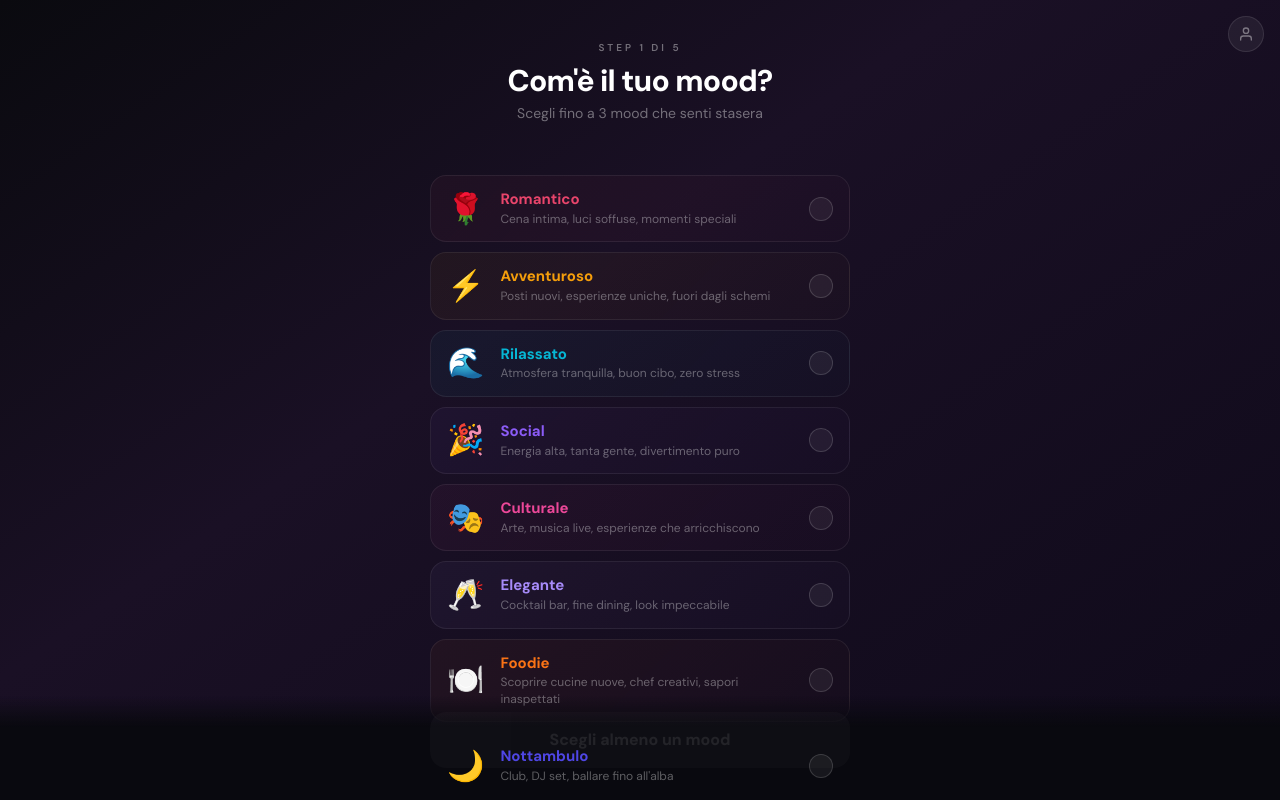
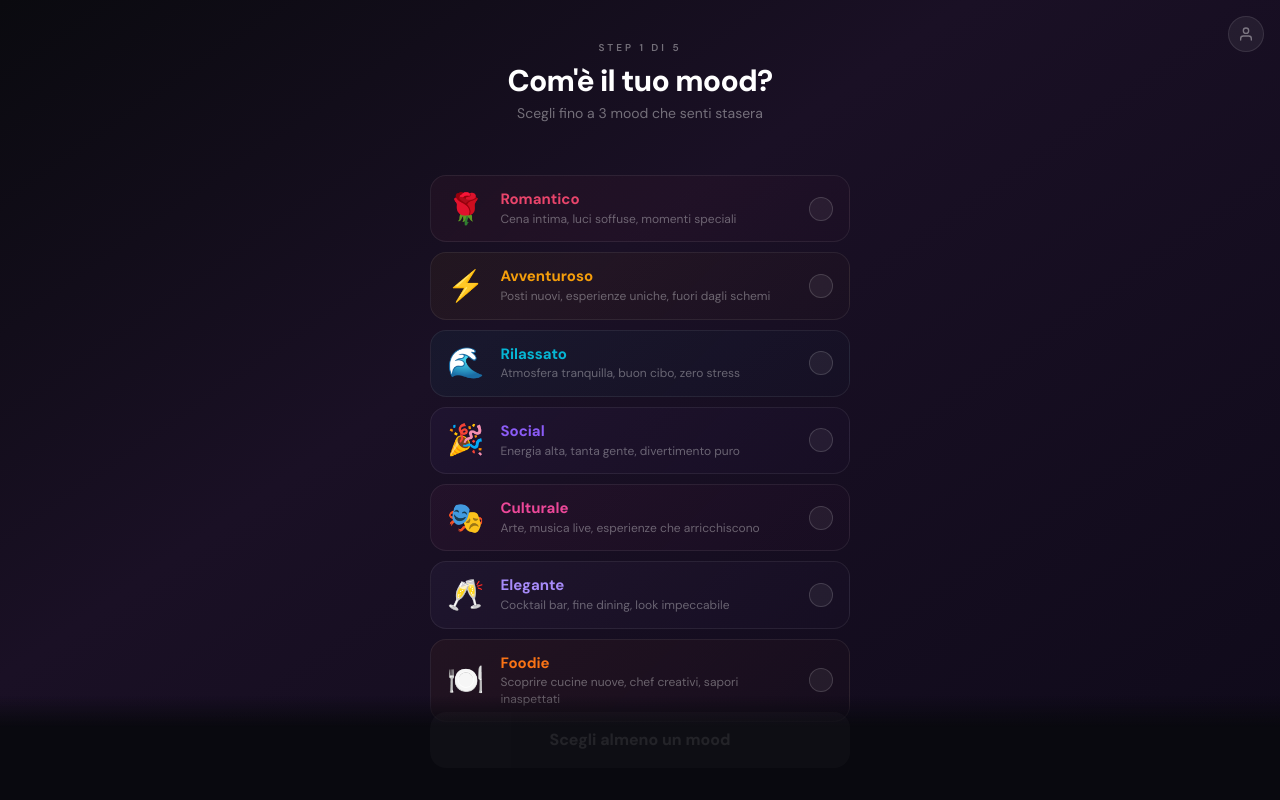
Before and after one commit to Federico-Journey/my-mood, a Next.js app: page / in a window 1280 px wide. Shown: the top 800 px of the page. Built offline with nearby package versions, Linux system fonts and the light colour scheme; no server answers.

Commit message:
fix: CTA mood selector sopra gli elementi della lista

```diff
--- a/src/components/MoodSelector.tsx
+++ b/src/components/MoodSelector.tsx
@@ -126,7 +126,7 @@ export default function MoodSelector({ onSelect }: Props) {
       </div>
 
       {/* CTA fisso in basso */}
-      <div className="fixed bottom-0 left-0 right-0 px-5 pb-8 pt-4"
+      <div className="fixed bottom-0 left-0 right-0 px-5 pb-8 pt-4 z-50"
         style={{ background: "linear-gradient(to top, #09090f 70%, transparent)" }}
       >
         <button
```
